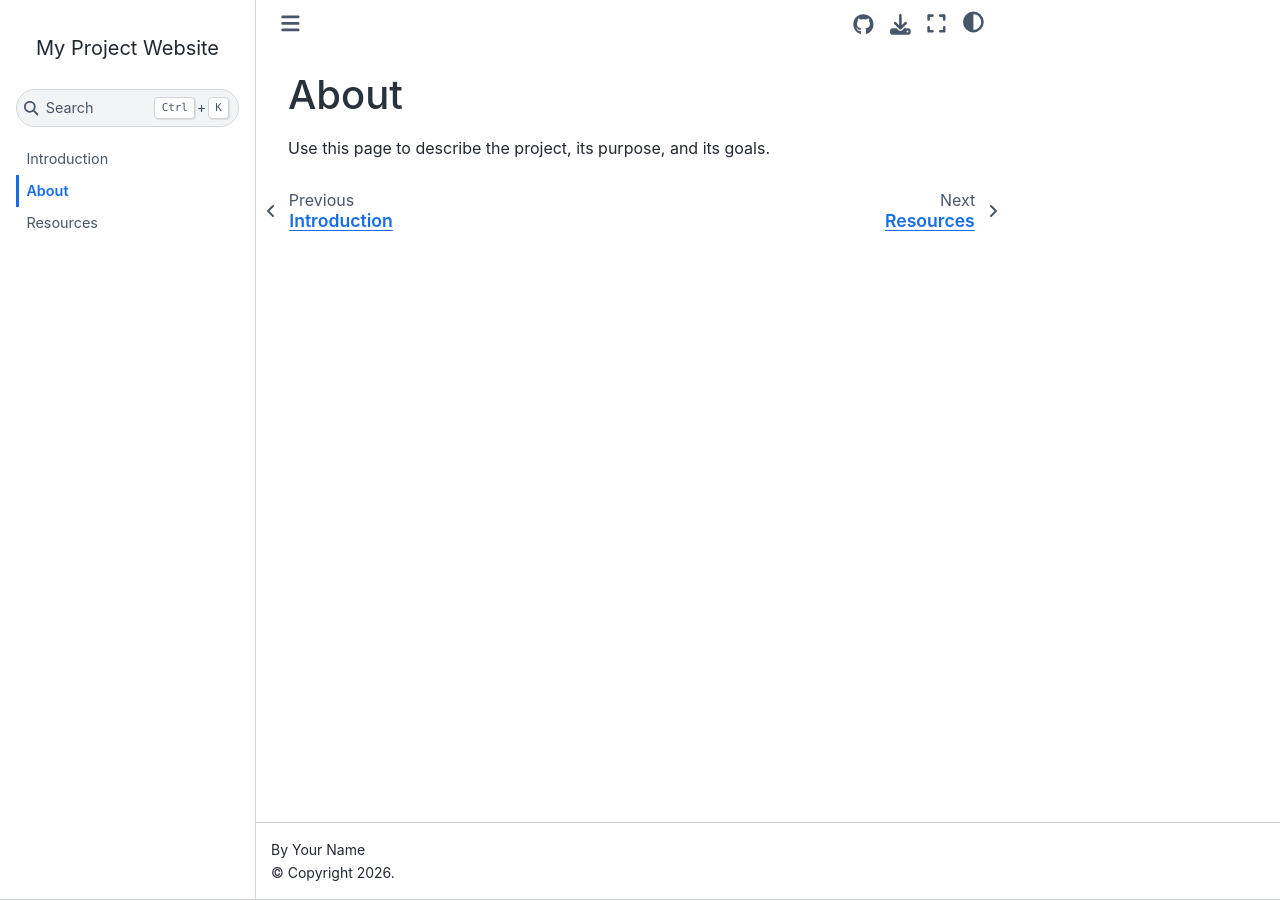
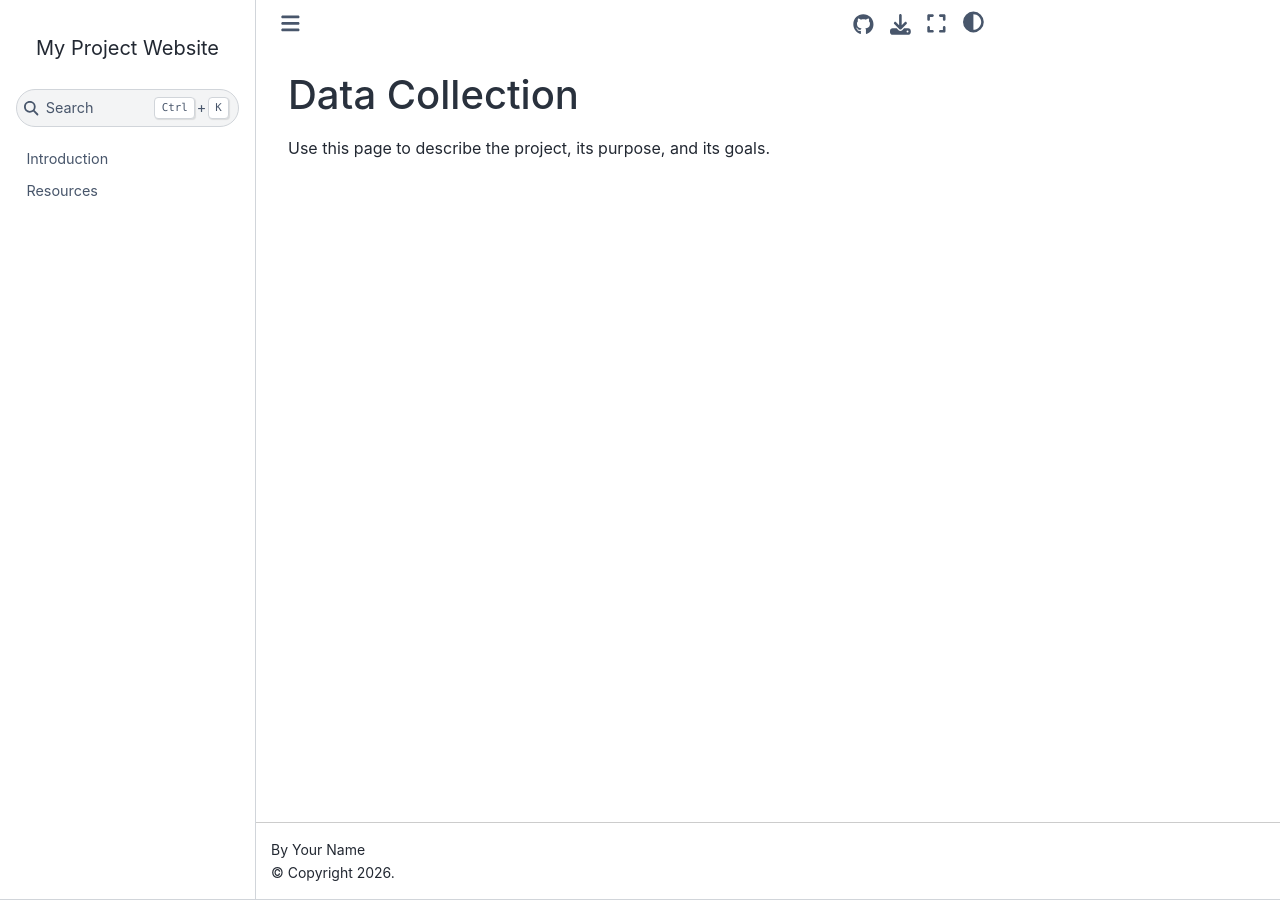
Before and after one commit to vvlooking/research-impact, a Jupyter Book: the page built from website/data-collection.md, in a window 1280 px wide. Built offline with Jupyter Book 1.0.4 settings and Sphinx 7.4.7 and the Sphinx Book theme 1.1.4, drawn with Linux system fonts in a browser that asks for light colours; pages that are not in the unit, such as notebooks, are missing from menus.

Commit message:
Rename 'About' page to 'Data Collection'
Updated the title of the page from 'About' to 'Data Collection'.

```diff
--- a/website/about.md
+++ b/website/data-collection.md
@@ -1,3 +1,3 @@
-# About
+# Data Collection
 
 Use this page to describe the project, its purpose, and its goals.
```
